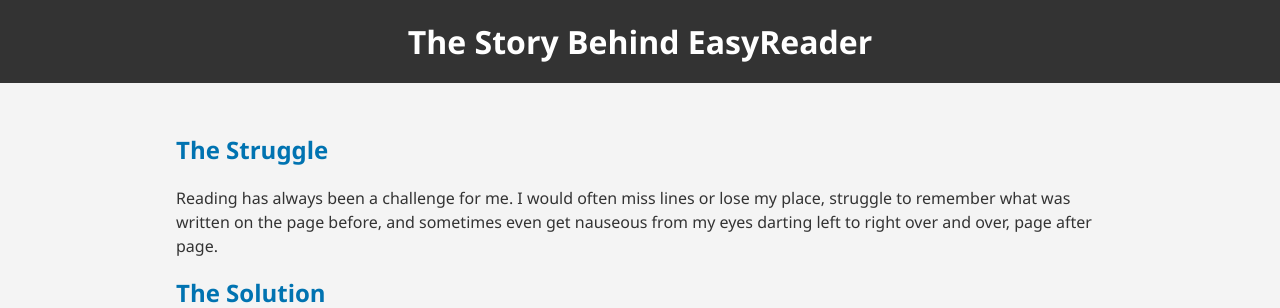
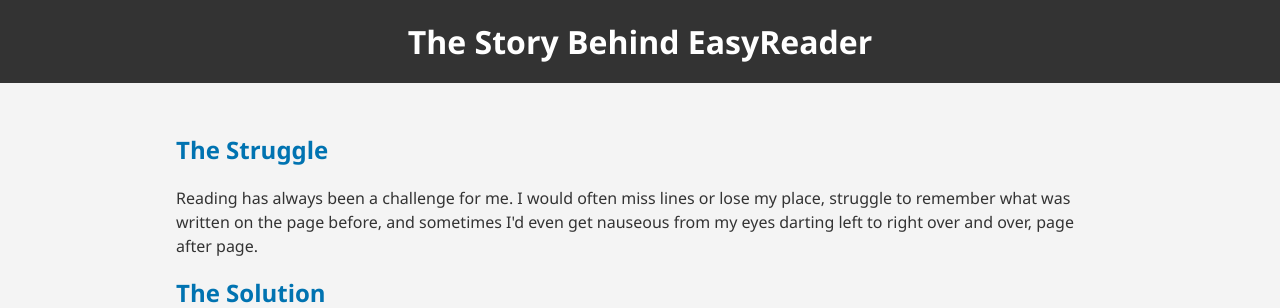
Before and after one commit to infinitemindlabs/Donations, a plain HTML site: page index.html in a window 1280 px wide. Shown: the top 308 px of the page. Drawn offline with Linux system fonts and the light colour scheme.

Commit message:
Update index.html

```diff
--- a/index.html
+++ b/index.html
@@ -14,7 +14,7 @@
         <section class="story">
             <h2>The Struggle</h2>
             <p>
-    Reading has always been a challenge for me. I would often miss lines or lose my place, struggle to remember what was written on the page before, and sometimes even get nauseous from my eyes darting left to right over and over, page after page.
+    Reading has always been a challenge for me. I would often miss lines or lose my place, struggle to remember what was written on the page before, and sometimes I'd even get nauseous from my eyes darting left to right over and over, page after page.
   </p>
 
 <section class="story">
```
